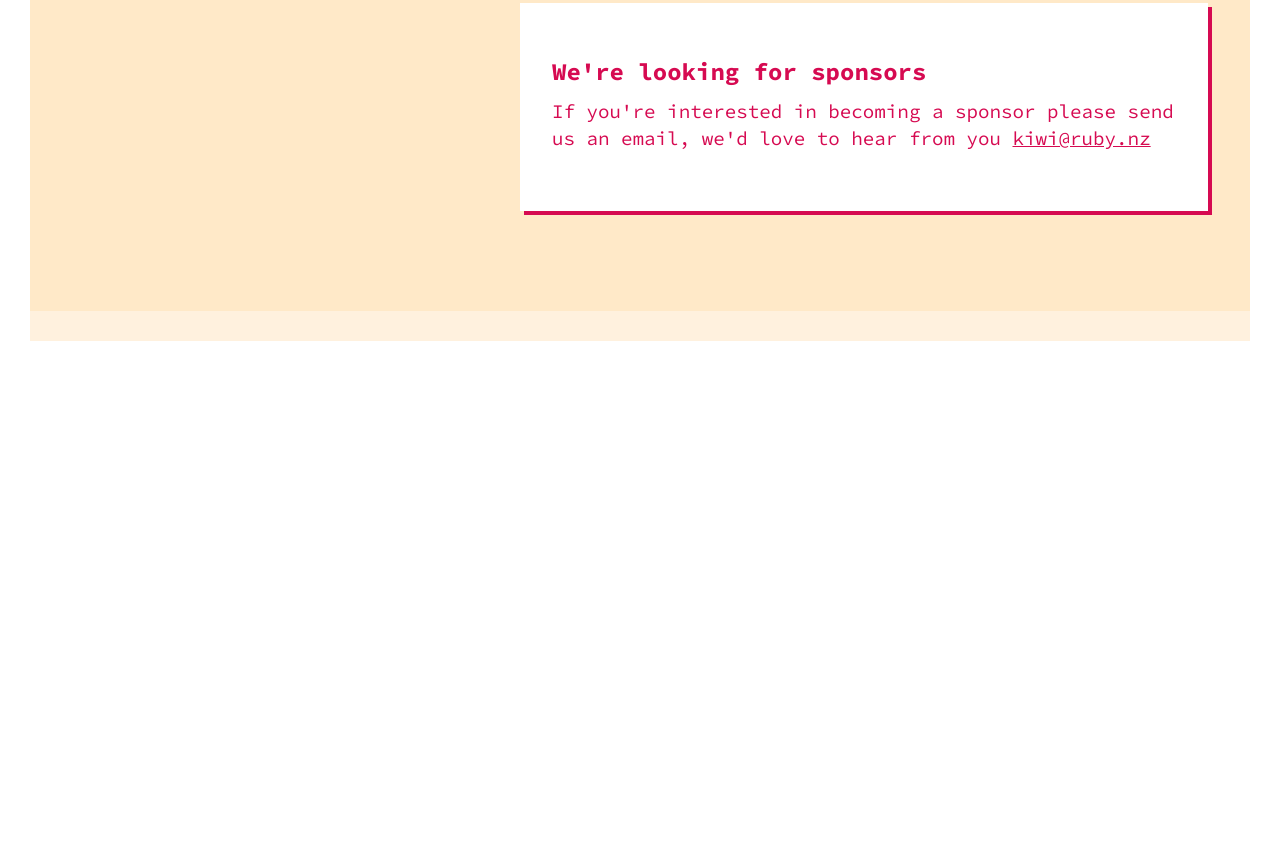
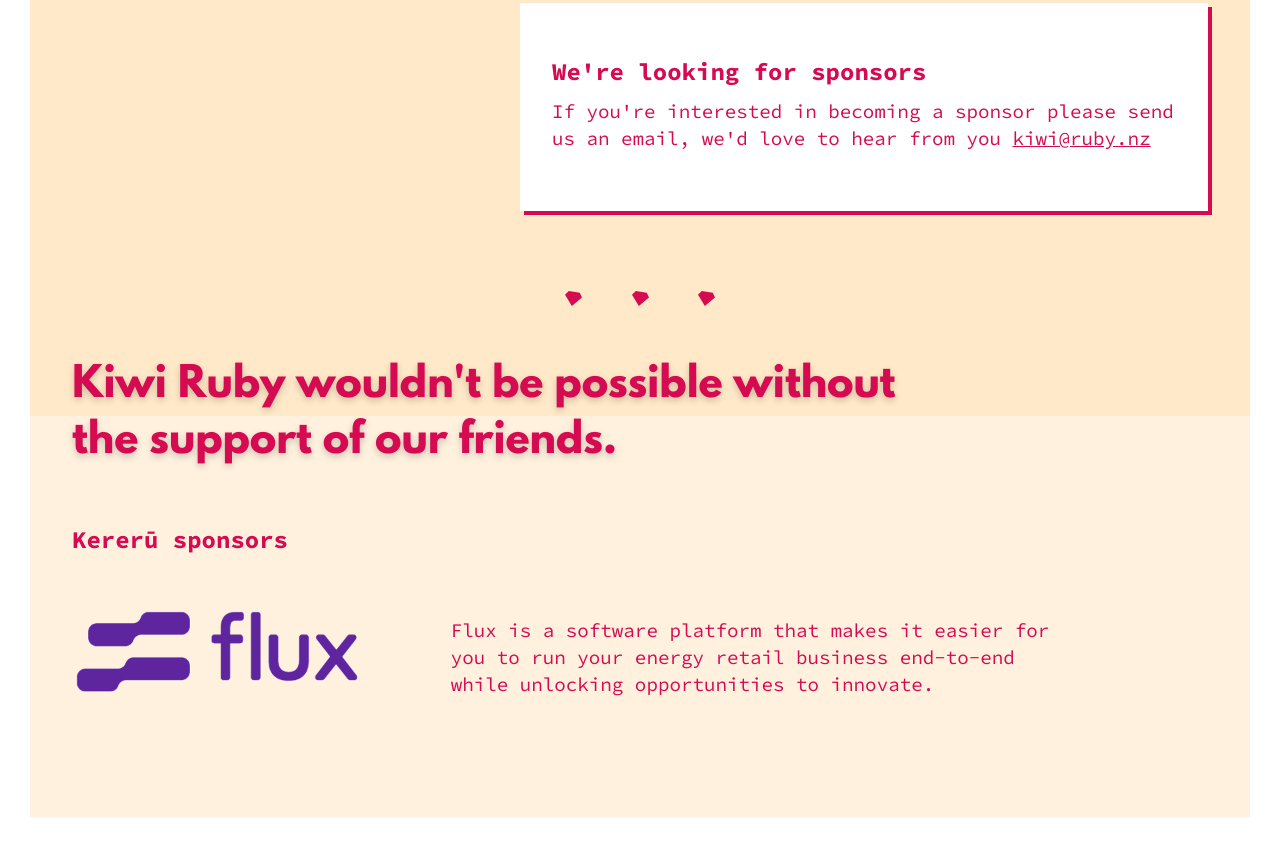
Before and after one commit to rubynz/kiwi-ruby-2019, a website: page index.html in a window 1280 px wide. Shown: the part 970-1826 px from the top of the page. Before the commit the page ends 1341 px from the top, so only its background shows below. Drawn offline with Linux system fonts and the light colour scheme.

Commit message:
ADD: Sponsor bar

```diff
--- a/index.html
+++ b/index.html
@@ -16,7 +16,7 @@
   <meta name="viewport" content="width=device-width, initial-scale=1">
 
   <link rel="stylesheet" href="css/normalize.css">
-  <link rel="stylesheet" href="css/main.css?v=0.12">
+  <link rel="stylesheet" href="css/main.css?v=0.13">
 
   <link rel="apple-touch-icon" sizes="180x180" href="/apple-touch-icon.png">
   <link rel="icon" type="image/png" sizes="32x32" href="/favicon-32x32.png">
@@ -123,6 +123,36 @@
 
       </div>
     </div>
+    <hr class="u-rule--ruby">
+  </section>
+  <section class="kr-content kr-content--sponsors u-wrapper-margins">
+    <div class="row row--narrow">
+      <div  class="kr-content_inner--sponsor">
+        <h2 class="kr-content_title kr-content_title--sponsor">Kiwi Ruby wouldn't be possible without<br class="u-viewable--x-large"> the support of our friends.</h2>
+      </div>
+    </div>
+    <div class="row row--narrow">
+      <div  class="kr-content_inner--sponsor">
+        <h2 class="kr-details_title">Kererū sponsors</h2>
+      </div>
+    </div>
+    <div class="row row--narrow u-mt-30">
+      <div  class="kr-content_inner--sponsor row row--small-column ">
+        <div class="column column--3">
+          <a href="https://fluxfederation.com" class="kr-sponsor-logo_link" target="_blank">
+            <img src="img/sponsors/logo-flux.png" class="kr-sponsor-logo"/>
+          </a>
+        </div>
+        <div class="column column--5">
+            <p class="u-mt-10">
+              Flux is a software platform that makes it easier for you to run your energy retail business end-to-end while unlocking opportunities to innovate.
+            </p>
+        </div>
+        <div class="column column--2">
+
+        </div>
+      </div>
+    </div>
   </section>
   <footer>
   </footer>
--- a/scss/main.scss
+++ b/scss/main.scss
@@ -112,6 +112,7 @@ textarea {
 
 $plum : #d60a51;
 $vanilla : #ffe9c8;
+$vanillaLight : #fff1de;
 
 
 h2, h3 {
@@ -245,14 +246,19 @@ body {
 
 .kr-content {
     background-color: $vanilla;
-    border-bottom: 30px solid#fff1de;
     color: $plum;
-    margin: 0 10px 10px;
-    padding-bottom: 50px;
-
+    margin: 0 10px;
+    padding-bottom: 30px;
     &_inner {
         padding: 2em;
         padding-bottom: 0;
+    }
+    &_inner--sponsor {
+        padding: 0 2em;
+        padding-bottom: 0;
+    }
+    &_title--sponsor {
+        margin-top: -1.45em;
     }
     &_title {
         font-family: 'League Spartan Bold', sans-serif;
@@ -277,15 +283,22 @@ body {
             max-width: calc(100% - 120px);
         }
     }
+    &--sponsors {
+        background: $vanillaLight;
+        margin-bottom: 50px;
+        padding-bottom: 100px;
 
-    @media only screen and (min-width: 667px){
-        margin-bottom: 15px;
-        padding-bottom: 100px;
-    }
-    @media only screen and (min-width: 1200px){
-        margin-bottom: 30px;
     }
 
+}
+
+.kr-sponsor-logo {
+    width: 300px;
+    max-width: 100%;
+    &_link {
+        display: block;
+        padding-right: 20px;
+    }
 }
 
 .kr-btn {
@@ -341,6 +354,28 @@ body {
             display: block;
         }
     }
+    &--x-large {
+        display: none;
+        @media only screen and (min-width: 940px){
+            display: block;
+        }
+    }
+}
+
+
+.u-rule--ruby {
+    border: none;
+    background-image: url('../img/icon-ruby.svg'), url('../img/icon-ruby.svg'), url('../img/icon-ruby.svg');
+    background-repeat: no-repeat;
+    background-position: left center,
+                     center center,
+                     right center;
+    height: 15px;
+    width: 150px;
+    display: block;
+    margin: 0 auto;
+    border-top: 80px solid transparent;
+    border-bottom: 80px solid transparent;
 }
 
 .u-mt-0 {
@@ -355,6 +390,7 @@ body {
 .u-mt-35 {
     margin-top: 35px;
 }
+
 .u-mb-0 {
     margin-bottom: 0;
 }
```
Also changed, not shown: css/main.css, img/icon-ruby.svg (added), img/sponsors/logo-flux.png (added).
